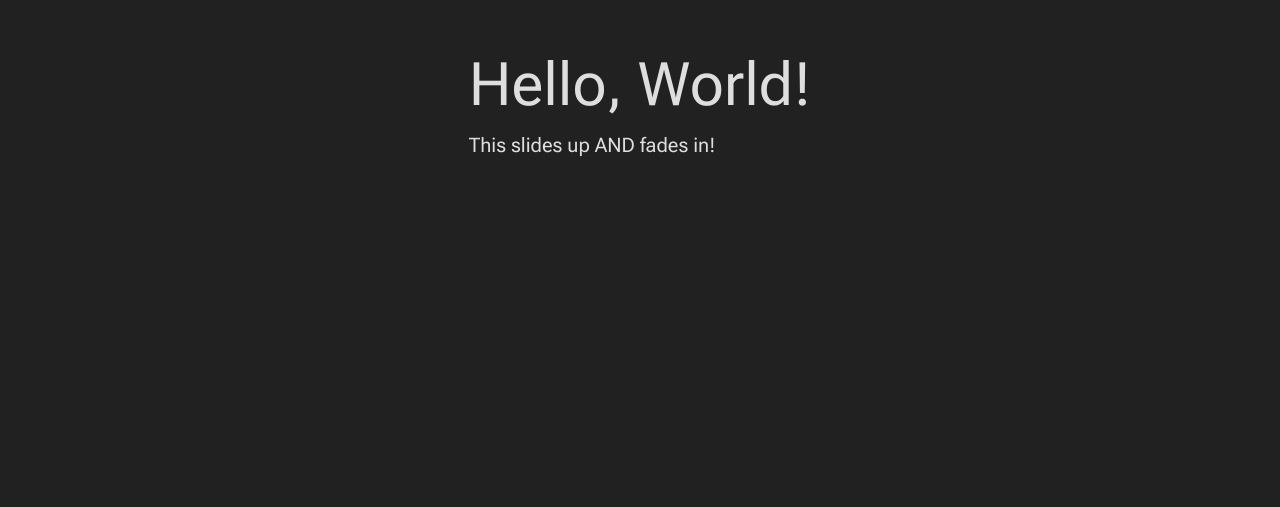
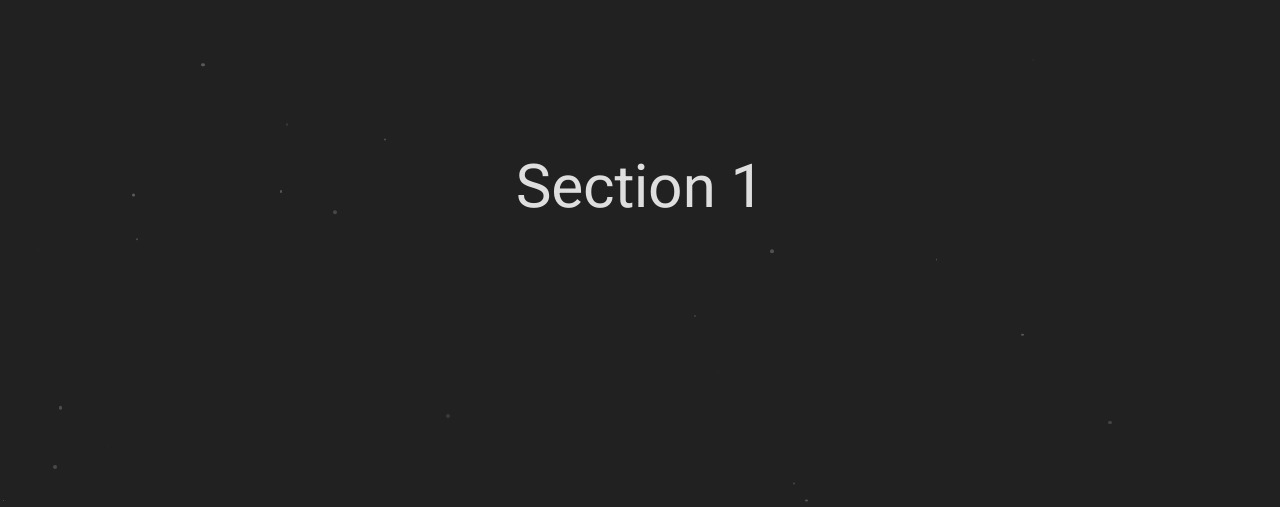
Before and after one commit to mr-nobody-7/portfolio-website, a Next.js app: page / in a window 1280 px wide. Shown: the part 293-800 px from the top of the page. Built offline with nearby package versions, Linux system fonts and the light colour scheme.

Commit message:
add a custom cursor

```diff
--- a/app/globals.css
+++ b/app/globals.css
@@ -71,3 +71,8 @@
     }
   }
 }
+
+* {
+  border-color: hsl(var(--border));
+  cursor: none !important;
+}
--- a/app/layout.tsx
+++ b/app/layout.tsx
@@ -1,6 +1,10 @@
 import type { Metadata } from "next";
 import { Anton, Roboto_Flex } from "next/font/google";
 import "./globals.css";
+import { SmoothScrollProvider } from "@/components/SmoothScrollProvider";
+import { CustomCursor } from "@/components/CustomCursor";
+import { ScrollProgressIndicator } from "@/components/ScrollProgressIndicator";
+import {ParticleBackground} from "@/components/ParticleBackground";
 
 const antonFont = Anton({
   weight: "400",
@@ -20,7 +24,6 @@ export const metadata: Metadata = {
   title: "Vivekananda Godi - Portfolio",
   description: "Personal portfolio showcasing my work",
 };
-
 export default function RootLayout({
   children,
 }: Readonly<{
@@ -29,9 +32,14 @@ export default function RootLayout({
   return (
     <html lang="en" suppressHydrationWarning>
       <body
-        className={`${antonFont.variable} ${robotoFlex.variable} antialiased`}
+        className={`${antonFont.variable} ${robotoFlex.variable} antialiased cursor-none`}
       >
-        <main>{children}</main>
+        <SmoothScrollProvider>
+          <main>{children}</main>
+          <ScrollProgressIndicator />
+          <CustomCursor />
+          <ParticleBackground />
+        </SmoothScrollProvider>
       </body>
     </html>
   );
--- a/app/page.tsx
+++ b/app/page.tsx
@@ -2,18 +2,22 @@
 import { motion } from "framer-motion";
 
 export default function Home() {
+  const items = ["Section 1", "Section 2", "Section 3", "Section 4"];
+
   return (
-    <div className="container min-h-screen flex items-center justify-center">
-      <motion.div
-        initial={{ opacity: 0, y: 50 }}
-        animate={{ opacity: 1, y: 0 }}
-        transition={{ duration: 0.8, ease: "easeInOut" }}
-      >
-        <h1 className="text-6xl font-anton">Hello, World!</h1>
-        <p className="text-xl text-muted-foreground mt-4">
-          This slides up AND fades in!
-        </p>
-      </motion.div>
+    <div className="container py-20">
+      {items.map((item, index) => (
+        <motion.div
+          key={index}
+          className="min-h-screen flex items-center justify-center"
+          initial={{ opacity: 0, y: 100 }}
+          whileInView={{ opacity: 1, y: 0 }}
+          viewport={{ once: false, amount: 0.3 }}
+          transition={{ duration: 0.6 }}
+        >
+          <h2 className="text-6xl font-anton">{item}</h2>
+        </motion.div>
+      ))}
     </div>
   );
 }
--- /dev/null
+++ b/components/CustomCursor.tsx
@@ -0,0 +1,57 @@
+'use client';
+import { motion, useMotionValue, useSpring } from "framer-motion";
+import { useEffect, useRef, useState } from "react";
+
+export const CustomCursor = () => {
+  const svgRef = useRef<SVGSVGElement>(null);
+  const [isMounted, setIsMounted] = useState(false);
+  const [hasMovedMouse, setHasMovedMouse] = useState(false);
+  const mouseX = useMotionValue(0);
+  const mouseY = useMotionValue(0);
+
+  const springConfig = { damping: 25, stiffness: 150 };
+  const cursorX = useSpring(mouseX, springConfig);
+  const cursorY = useSpring(mouseY, springConfig);
+
+  useEffect(() => {
+    setIsMounted(true);
+    if (window.innerWidth < 768) return; // Disable on mobile
+
+    const handleMouseMove = (e: MouseEvent) => {
+      if (!hasMovedMouse) setHasMovedMouse(true);
+      mouseX.set(e.clientX - 13.5);
+      mouseY.set(e.clientY - 5);
+    };
+
+    window.addEventListener("mousemove", handleMouseMove);
+    return () => window.removeEventListener("mousemove", handleMouseMove);
+  }, [mouseX, mouseY, hasMovedMouse]);
+
+  if (!isMounted || !hasMovedMouse) return null;
+
+  return (
+    <motion.svg
+      width="27"
+      height="30"
+      viewBox="0 0 27 30"
+      className="fixed top-0 left-0 z-9999 pointer-events-none mix-blend-difference"
+      fill="none"
+      xmlns="http://www.w3.org/2000/svg"
+      ref={svgRef}
+      style={{
+        translateX: cursorX,
+        translateY: cursorY,
+      }}
+      initial={{ opacity: 0 }}
+      animate={{ opacity: 1 }}
+      transition={{ duration: 0.25 }}
+    >
+      <path
+        d="M20.0995 11.0797L3.72518 1.13204C2.28687 0.258253 0.478228 1.44326 0.704999 3.11083L3.28667 22.0953C3.58333 24.2768 7.33319 24.6415 8.3792 22.7043C9.5038 20.6215 10.8639 18.7382 12.43 17.7122C13.996 16.6861 16.2658 16.1911 18.6244 15.9918C20.8181 15.8063 21.9811 12.2227 20.0995 11.0797Z"
+        fill="white"
+        stroke="black"
+        strokeWidth="1"
+      />
+    </motion.svg>
+  );
+};
--- a/package.json
+++ b/package.json
@@ -12,6 +12,7 @@
   "dependencies": {
     "clsx": "^2.1.1",
     "framer-motion": "^12.31.0",
+    "lenis": "^1.3.17",
     "next": "16.1.6",
     "react": "19.2.3",
     "react-dom": "19.2.3",
```
Also changed, not shown: 1 other file (tests, documents, lock files or other folders).
